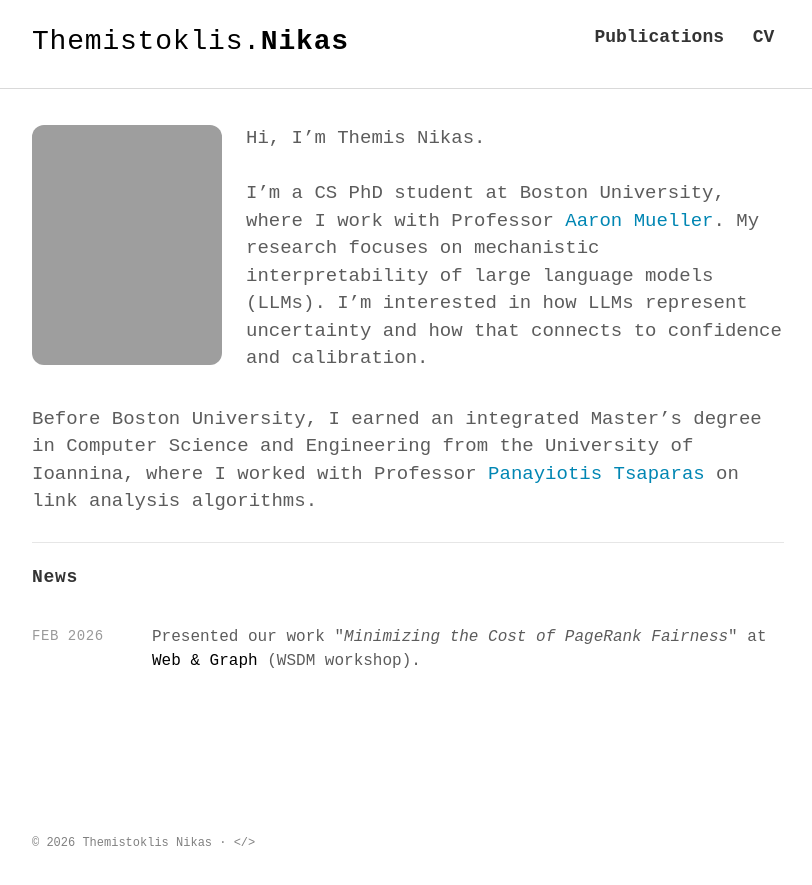
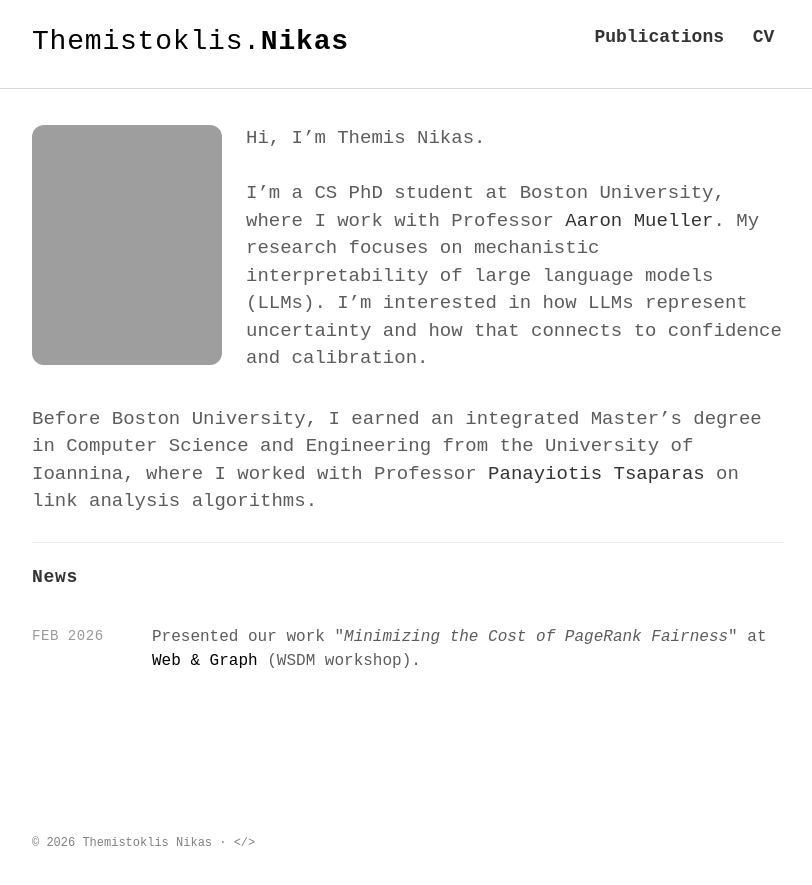
Before and after one commit to tnikas/tnikas.github.io, a Jekyll site: the page built from index.html, in a window 1280 px wide. Shown: the top 885 px of the page, without its empty margins (232-1044 px from the left). Built offline with Jekyll 4.4.1, drawn with Linux system fonts in a browser that asks for light colours; some web fonts are replaced.

Commit message:
Update links color

```diff
--- a/assets/scss/_layout.scss
+++ b/assets/scss/_layout.scss
@@ -98,6 +98,14 @@ hr {
 
   a {
     @extend .link;
+    color: $dark-gray-color;
+
+    &:hover,
+    &:focus,
+    &:active {
+      color: $dark-gray-color;
+      border-bottom: 2px solid $dark-gray-color;
+    }
   }
 
   > .container {
```
